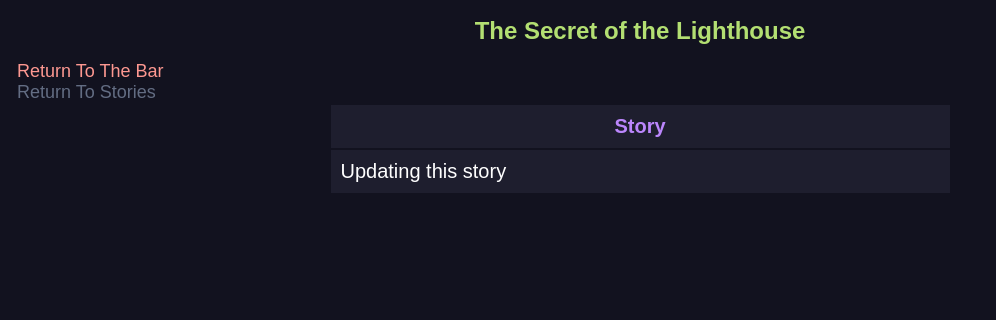
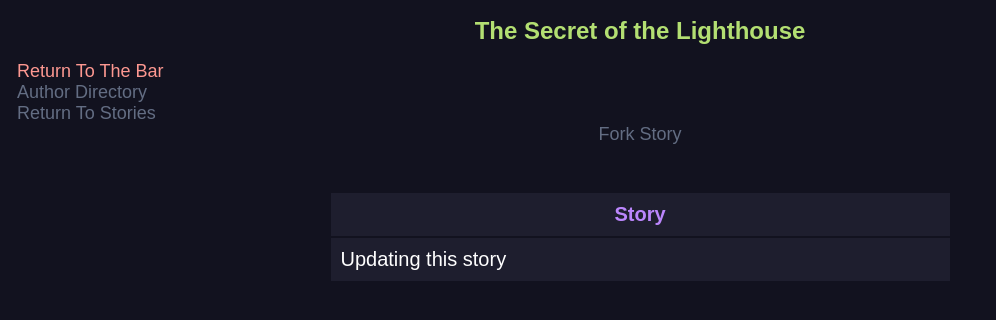
Before and after one commit to dbo-keeganpatton/fantasci, a Flask app: page /viewstory/1 in a window 1280 px wide. Shown: the top 320 px of the page, without its empty margins (0-996 px from the left). Run offline with Flask 3, Linux system fonts and the light colour scheme; a user stored in the database is signed in; data comes from the database, SQL or seed files in the repository; parts of the project's set-up code (start-up, migrations or seed data) failed here and were passed over; some libraries are stand-ins or nearby versions.

Commit message:
updated templates | improve author directory layout

```diff
--- a/templates/read_version.html
+++ b/templates/read_version.html
@@ -16,7 +16,8 @@
 	<a href="/story_db/" class="button">Return To Stories</a>
 	<br>
 	<a href="/" class="return-to-bar">Return To The Bar</a>
-
+	<br>
+	<a href="/user_dir/" class="button">Author Directory</a>
 	<h1 style="text-align: center;">{{ story.title }}</h1>
 
 
--- a/templates/story_db.html
+++ b/templates/story_db.html
@@ -66,7 +66,8 @@
 		<button class="form-input" type="submit">Filter</button>
 	</form>
     </div>
-
+	<br>
+	<br>
 
 	<table class="center-table">
 		<tr>
--- a/templates/user_dir_stories.html
+++ b/templates/user_dir_stories.html
@@ -12,6 +12,7 @@
 {% if current_user.is_authenticated %}
 
 	<a href="/logout/" class="button">Logout</a><br>
+	<a href="/user_dir/" class="button">Return To Author Directory</a><br>
 	<a href="/" class="return-to-bar">Return to the Bar</a>
 
 {% else %}
@@ -21,6 +22,7 @@
 		</div>
 		<a href="/login/" class="button">Login</a><br>
 		<a href="/register/" class="button">Create Account</a><br>
+		<a href="/user_dir/" class="button">Return To Author Directory</a><br>
 		<a href="/" class="return-to-bar">Return to the Bar</a>
 {% endif %}
 
@@ -31,9 +33,11 @@
 
 	<table class="center-table">
 
-
+		<!-- This lists the stories a user has written -->
 		{% for story in stories %}
+		<tr>
 			<td><a href="{{ url_for('view_story', id=story.id) }}" class="story-link">{{ story.title }}</a></td>
+			<td>{{ story.date_created.date() }}</td>
 		{% endfor %}
 		</tr>
 
--- a/templates/view_story.html
+++ b/templates/view_story.html
@@ -20,10 +20,18 @@
 		<a href="/" class="return-to-bar">Return To The Bar</a>
 	</div>
 	<div>
+		<a href="/user_dir/" class="button">Author Directory</a>
+	</div>
+	<div>
 		<a href="/story_db/" class="button">Return To Stories</a>
 	</div>
 
-
+{% if current_user.is_authenticated %}
+	<div style = "text-align: center;">
+		<a href="/update/{{ story.id }}" class="view_stories">Fork Story</a>
+		<br><br><br>
+	</div>
+{% endif %}
 	<!-- Story Body and Title -->
 	<table class="center-table">
 		<tr>
```
